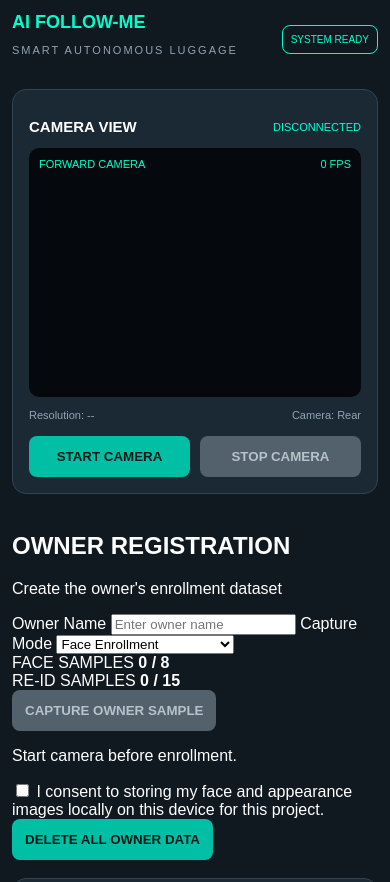
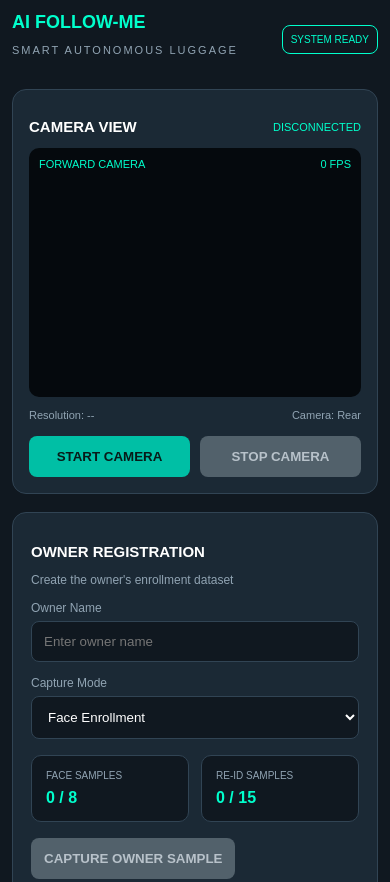
Before and after one commit to PP-debug79456721/AI-Follow-Me-Smart-Luggage, a plain HTML site: page index.html in a window 390 px wide. Shown: the top 882 px of the page. Drawn offline with Linux system fonts and the light colour scheme.

Commit message:
Update style.css

```diff
--- a/css/style.css
+++ b/css/style.css
@@ -176,4 +176,87 @@ footer {
   .header h1 {
     font-size: 18px;
   }
+
+.registration-panel {
+  grid-column: 1 / -1;
+  background: #1b2935;
+  border: 1px solid #314454;
+  border-radius: 14px;
+  padding: 18px;
 }
+
+.registration-panel h2 {
+  font-size: 15px;
+}
+
+.registration-description {
+  color: #91a4b3;
+  font-size: 12px;
+}
+
+.registration-panel > label:not(.consent-row) {
+  display: block;
+  color: #91a4b3;
+  font-size: 12px;
+  margin: 14px 0 6px;
+}
+
+.registration-panel input[type="text"],
+.registration-panel select {
+  width: 100%;
+  padding: 12px;
+  border: 1px solid #314454;
+  border-radius: 8px;
+  background: #101820;
+  color: white;
+}
+
+.sample-count {
+  display: grid;
+  grid-template-columns: 1fr 1fr;
+  gap: 12px;
+  margin: 16px 0;
+}
+
+.sample-count div {
+  background: #101820;
+  border: 1px solid #314454;
+  padding: 14px;
+  border-radius: 10px;
+}
+
+.sample-count span {
+  display: block;
+  color: #91a4b3;
+  font-size: 10px;
+}
+
+.sample-count strong {
+  display: block;
+  color: #00ffcc;
+  margin-top: 8px;
+}
+
+#registrationMessage {
+  color: #00ffcc;
+  font-size: 12px;
+}
+
+.consent-row {
+  display: flex;
+  align-items: flex-start;
+  gap: 8px;
+  color: #c1ccd5;
+  font-size: 12px;
+  margin: 18px 0;
+}
+
+.consent-row input {
+  margin-top: 2px;
+}
+
+.danger-button {
+  background: #a93636;
+  color: white;
+  width: 100%;
+}
```
